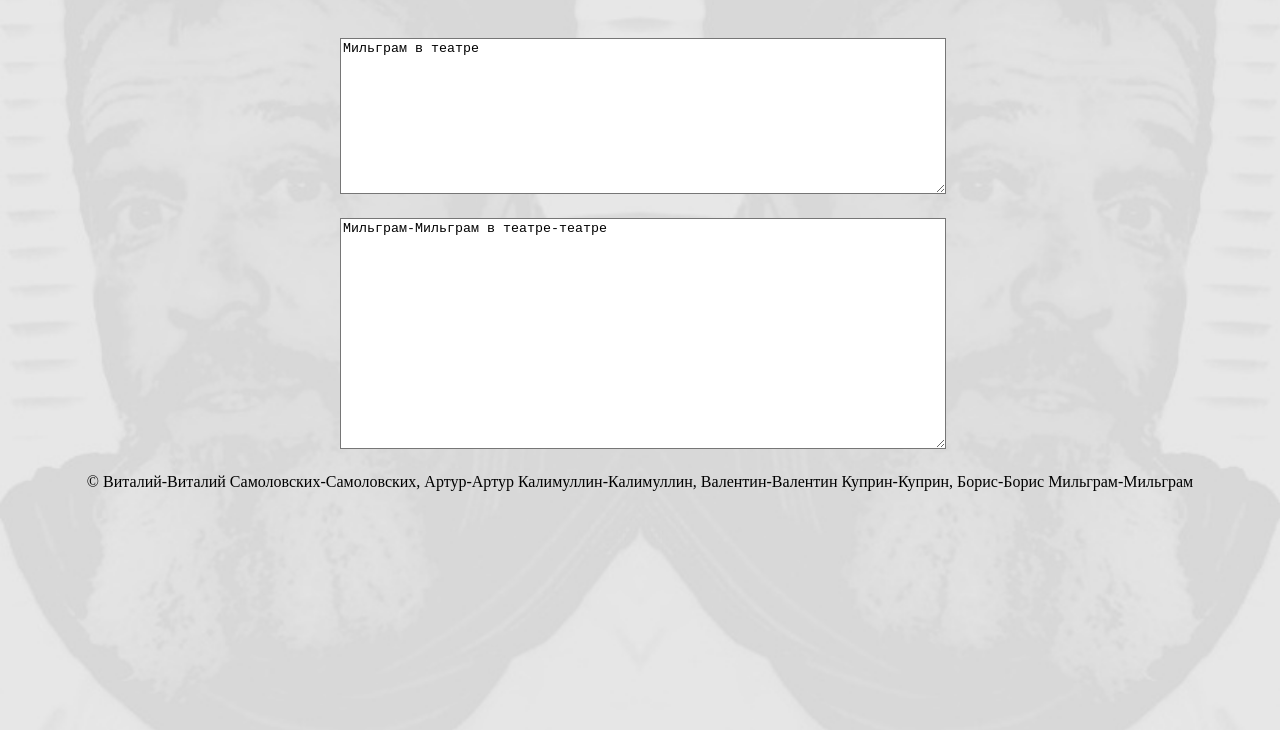
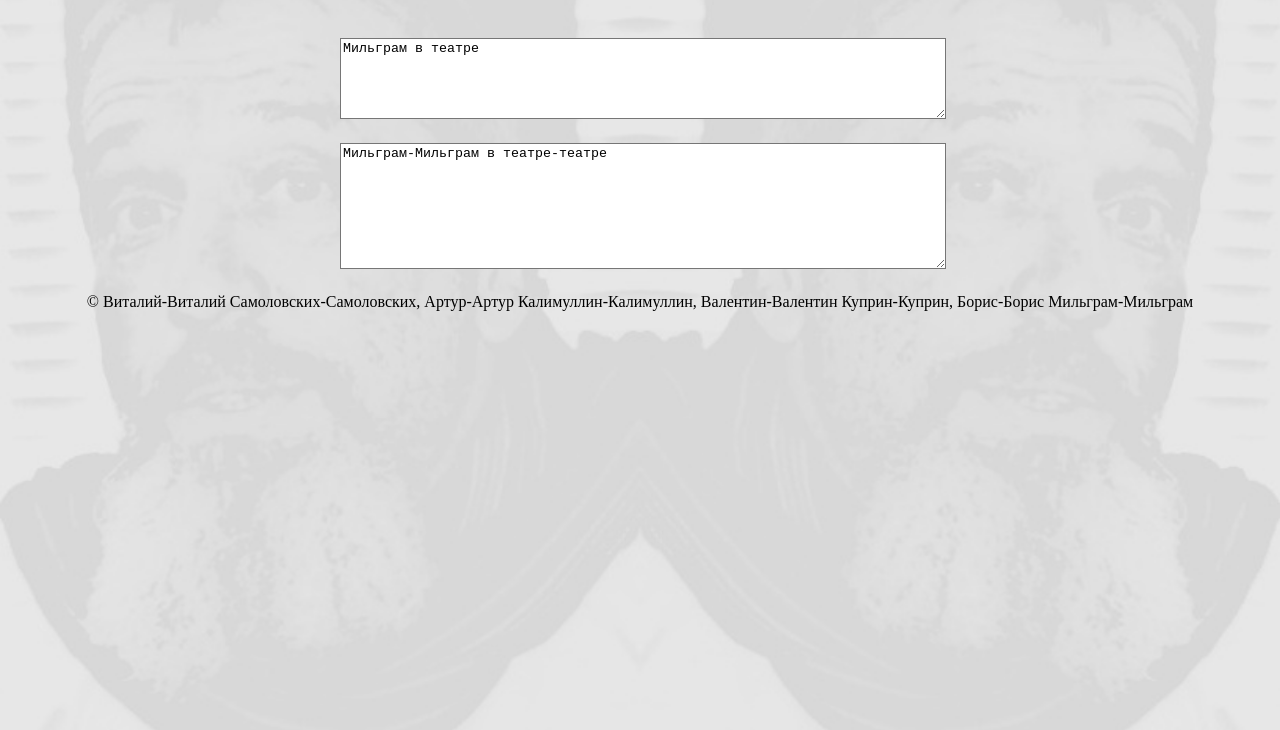
Before and after one commit to kaliy/milgrammilgram, a plain HTML site: page index.html in a window 1280 px wide. Shown: the part 70-800 px from the top of the page. Drawn offline with nearby package versions, Linux system fonts and the light colour scheme.

Commit message:
Resize image by vertical. Small fields. Add keywords and description in meta-tags.

```diff
--- a/index.html
+++ b/index.html
@@ -3,6 +3,8 @@
 <head>
     <title>Мильграм-Мильграм</title>
     <meta http-equiv="Content-Type" content="text/html; charset=UTF-8">
+    <meta name="description" content="Мильграматор удваивает слова в предложении"/>
+    <meta name="keywords" content="Мильграм,театр,современное искусство,Пермь,культура"/>
     <link rel="stylesheet" type="text/css" href="main.css">
     <link rel="shortcut icon" href="favicon.ico" type="image/x-icon"/>
     <script type="text/javascript" src="http://ajax.googleapis.com/ajax/libs/jquery/1.6.1/jquery.min.js"></script>
@@ -17,11 +19,11 @@
         </div>
         <div id="form">
             <form>
-                <textarea id="texttext" rows="10">Мильграм в театре</textarea>
+                <textarea id="texttext" rows="5">Мильграм в театре</textarea>
             </form>
         </div>
         <div>
-            <textarea id="result" rows="15" readonly="true"></textarea>
+            <textarea id="result" rows="8" readonly="true"></textarea>
         </div>
 <script type="text/javascript" src="http://yandex.st/share/share.js" charset="utf-8"></script>
 <div class="yashare-auto-init" data-yashareL10n="ru" data-yashareType="none" data-yashareQuickServices="vkontakte,facebook,twitter,odnoklassniki,lj,moikrug"></div>
--- a/main.css
+++ b/main.css
@@ -19,6 +19,7 @@ h1 {
 #bg_img {
     position: fixed;
     width:100%;
+    min-height: 100%;
     overflow: hidden;
     top:0;
     left:0;
```
